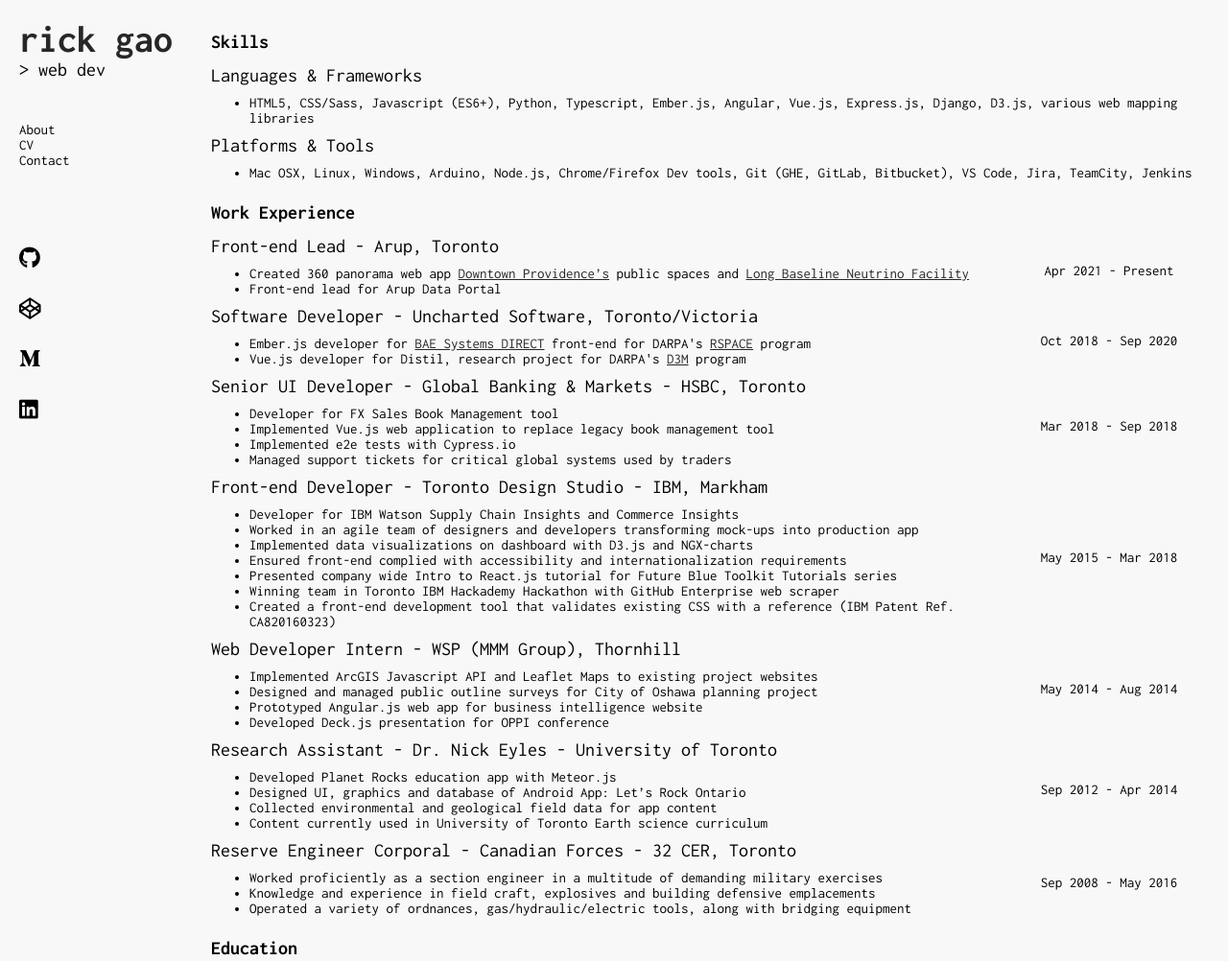
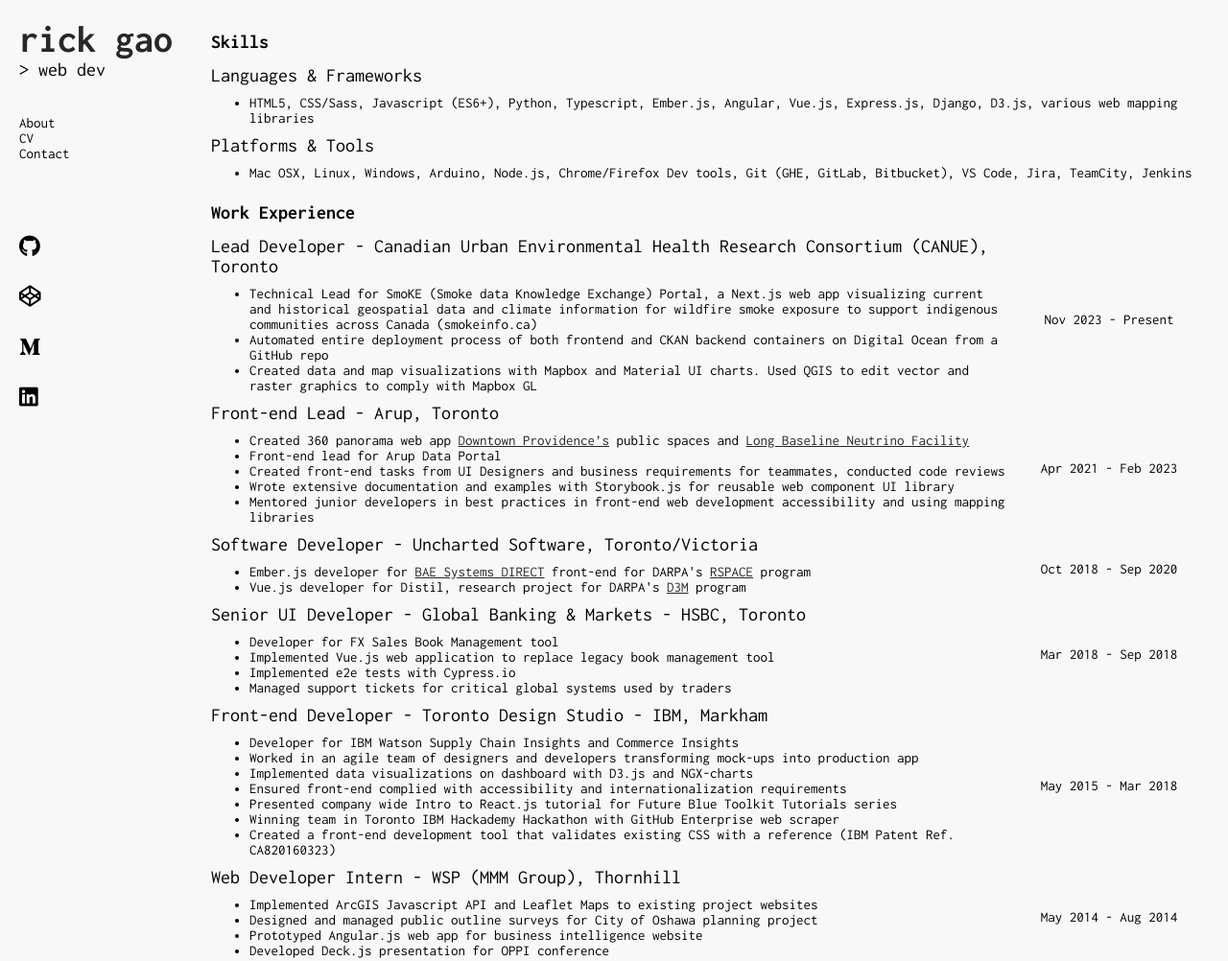
Before and after one commit to GAO8A/gao8a.github.io, a plain HTML site: page cv.html in a window 1280 px wide. Shown: the top 1002 px of the page at 96% size. Drawn offline with Linux system fonts and the light colour scheme.

Commit message:
edit latest cv

```diff
--- a/cv.html
+++ b/cv.html
@@ -82,15 +82,33 @@
                 <div class="work">
                     <span class="details">
                         <h2 class="header_secondary">
+                            Lead Developer - Canadian Urban Environmental Health Research Consortium (CANUE), Toronto
+                        </h2>
+                        <ul>
+                            <li>Technical Lead for SmoKE (Smoke data Knowledge Exchange) Portal, a Next.js web app visualizing current and historical geospatial data and     climate information for wildfire smoke exposure to support indigenous communities across Canada (smokeinfo.ca)</li>
+                            <li>Automated entire deployment process of both frontend and CKAN backend containers on Digital Ocean from a GitHub repo </li>
+                            <li>Created data and map visualizations with Mapbox and Material UI charts. Used QGIS to edit vector and raster graphics to comply with Mapbox GL </li>
+                        </ul>
+                    </span>
+                    <span class="dates">
+                        Nov 2023 - Present
+                    </span>
+                </div>
+                <div class="work">
+                    <span class="details">
+                        <h2 class="header_secondary">
                             Front-end Lead - Arup, Toronto
                         </h2>
                         <ul>
                             <li> Created 360 panorama web app <a class="url_link" href="https://imaginedowntownpvd.com/#when"> Downtown Providence’s</a> public spaces and <a class="url_link" href="https://virtualengage.arup.com/LBNF/index.html"> Long Baseline Neutrino Facility</a> </li>
                             <li> Front-end lead for Arup Data Portal </li>
+                            <li> Created front-end tasks from UI Designers and business requirements for teammates, conducted code reviews </li>
+                            <li> Wrote extensive documentation and examples with Storybook.js for reusable web component UI library </li>
+                            <li> Mentored junior developers in best practices in front-end web development accessibility and using mapping libraries </li>
                         </ul>
                     </span>
                     <span class="dates">
-                        Apr 2021 - Present
+                        Apr 2021 - Feb 2023
                     </span>
                 </div>
                 <div class="work">
```
Also changed, not shown: index.html (+3 -1 lines).
